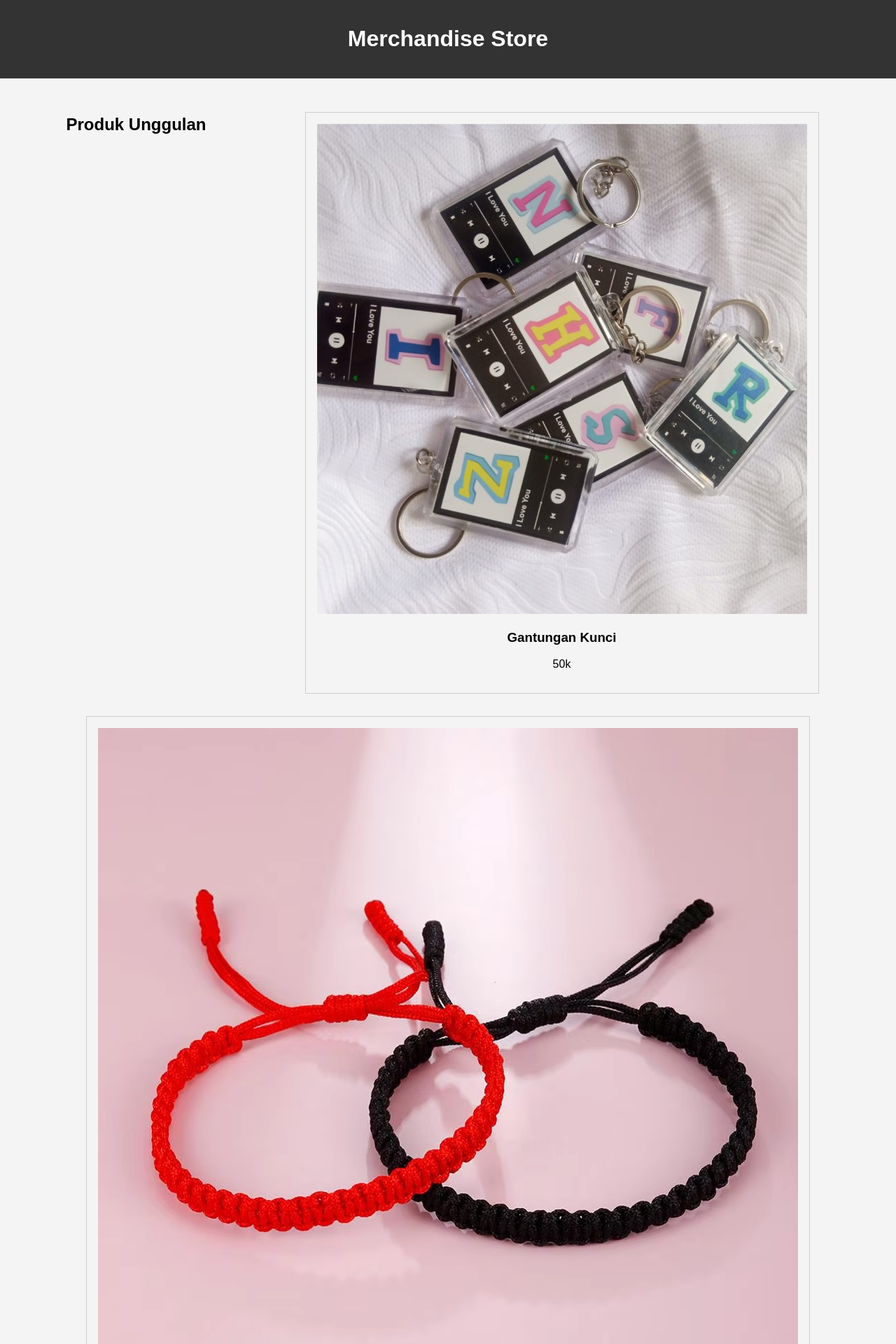
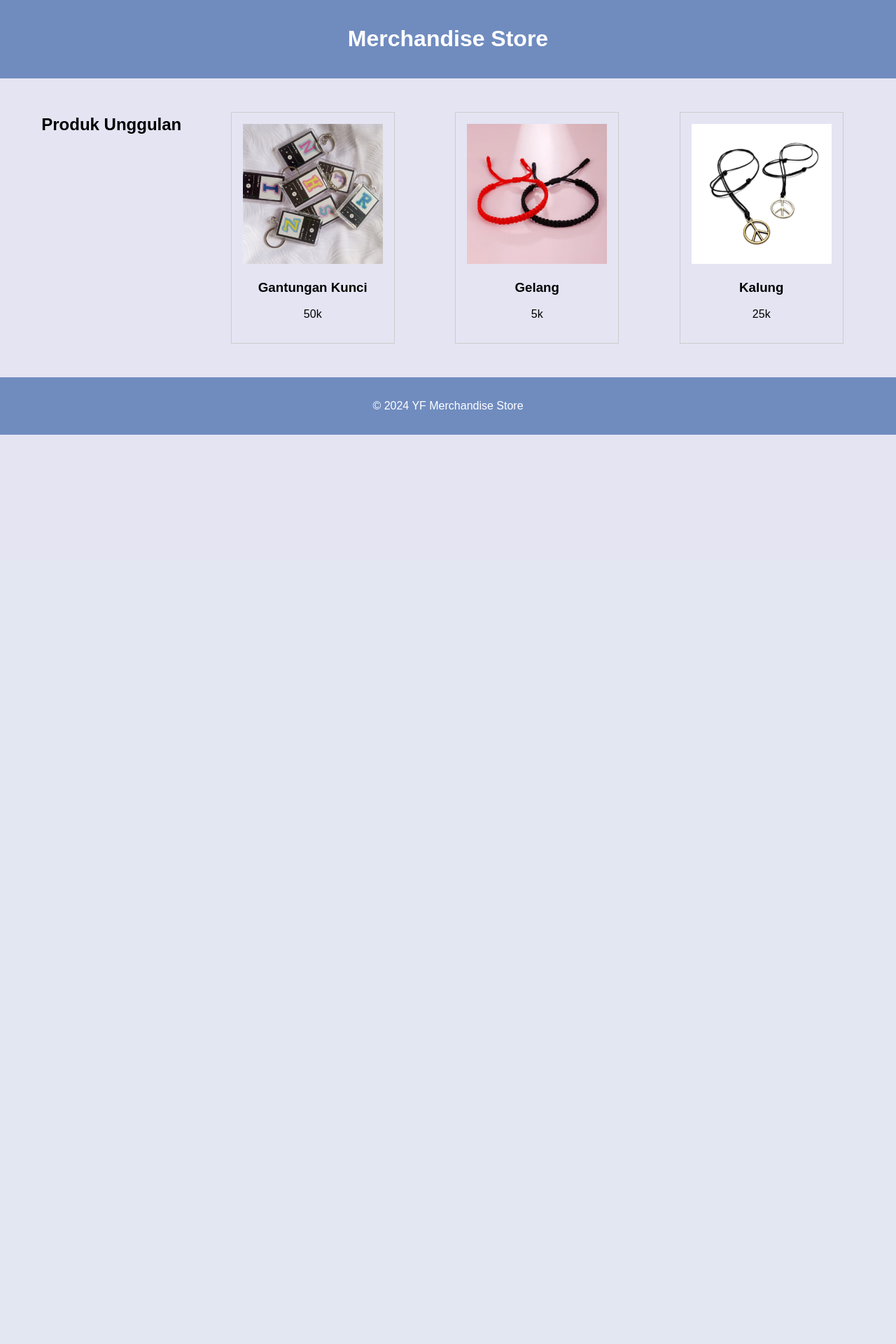
Before and after one commit to YonaldiEp/K924, a PHP site: page / in a window 1280 px wide. Shown: the top 1920 px of the page at 70% size. After the commit the page ends 621 px from the top, so only its background shows below. Run offline with PHP 8.4, Linux system fonts and the light colour scheme.

Commit message:
ganti warna

```diff
--- a/styles.css
+++ b/styles.css
@@ -2,11 +2,11 @@ body {
     font-family: Arial, sans-serif;
     margin: 0;
     padding: 0;
-    background-color: #f4f4f4;
+    background-color: #e0e0f1da;
 }
 
 header {
-    background-color: #333;
+    background-color: #0f44948a;
     color: #fff;
     padding: 1em 0;
     text-align: center;
@@ -30,13 +30,14 @@ main {
 }
 
 .product img {
-    max-width: 100%;
-    height: auto;
+    width: 200px;
+    height: 200px;
+    object-fit: cover;
 }
 
 footer {
     text-align: center;
     padding: 1em 0;
-    background-color: #333;
+    background-color: #0f44948a;
     color: #fff;
 }
```
